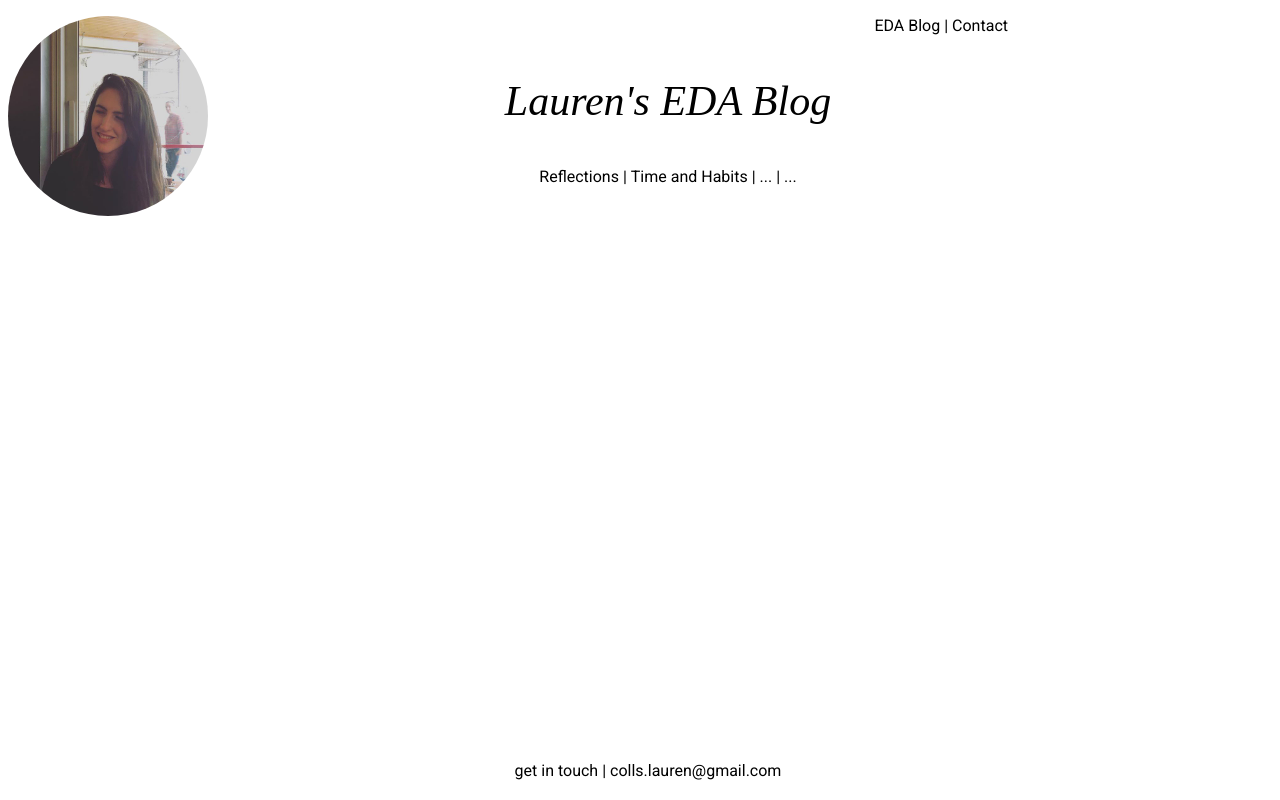
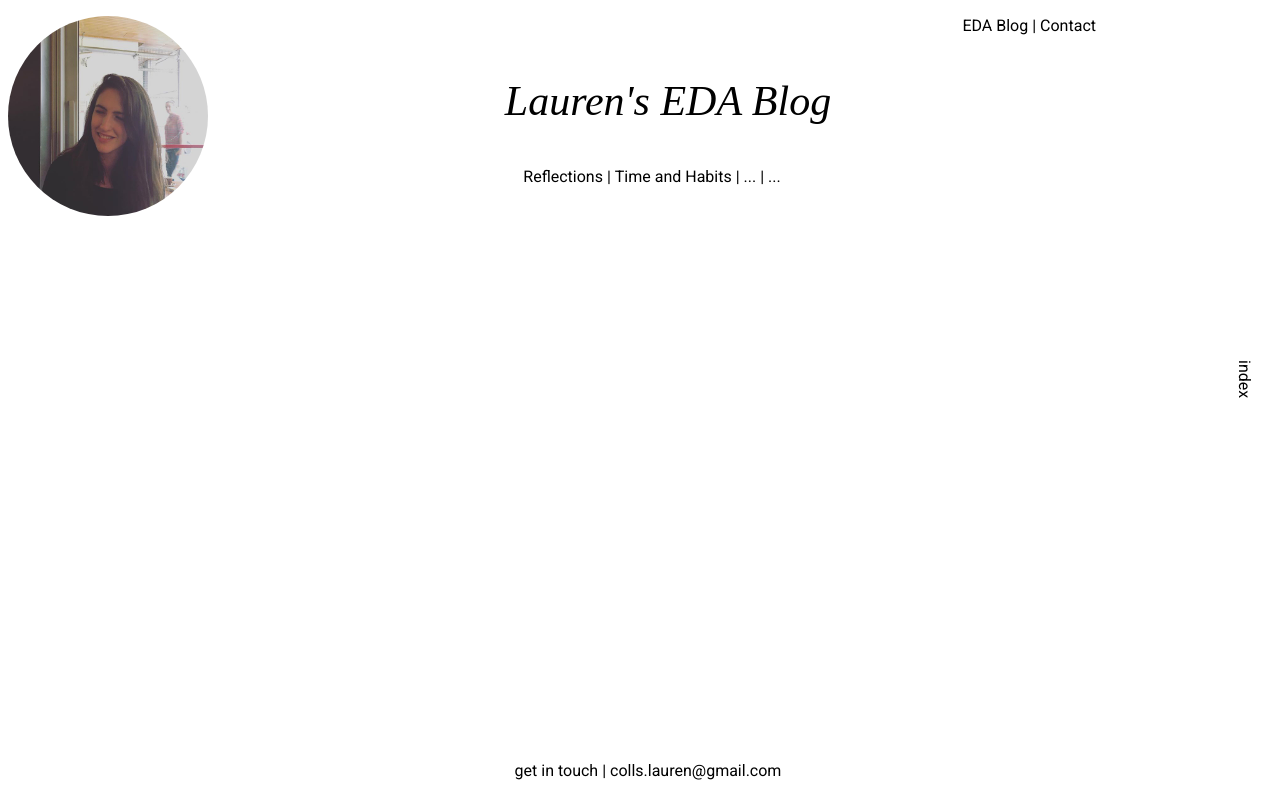
Before and after one commit to Lau-Ren/Lau-Ren.github.io, a plain HTML site: page index.html in a window 1280 px wide. Drawn offline with Linux system fonts and the light colour scheme.

Commit message:
add site index  link

```diff
--- a/index.html
+++ b/index.html
@@ -12,18 +12,18 @@
 		 <div class="logo">
 		 	<img class="lauren" src="imgs/me.jpg">
 		 </div>
+
 		  <nav>
 		 	<ul>
 
 		 		<li><a href="index.html">EDA Blog</a><span> | </span></li>
 		 		<li><a href="#">Contact</a><!-- <span> | </span> --></li>
+		 	</ul>
+		  </nav>
 
-
-
-
-		 	</ul>
-
-		 </nav>
+		<div class="siteIndex">
+			<p><a href="">index</a></p>
+		</div>
 	 </header>
 
 	<div class="blogHeading">
--- a/style/main.css
+++ b/style/main.css
@@ -12,12 +12,15 @@ html, body, p , ul, i, a {
 
 
 nav {
-width: 75%;
-
-text-align: right;
+	width: 70%;
+	margin-left: auto;
+	margin-right: auto;
+	text-align: right;
 
 }
-
+nav ul {
+padding: 0px;
+}
 nav ul li {
 
 	display: inline-block;
@@ -26,7 +29,7 @@ nav ul li {
 
 .logo {
 	float: left;
-	width: 25%;
+	width: 20%;
 	max-width: 200px;
 }
 .lauren{
@@ -34,6 +37,19 @@ nav ul li {
 	width: 100%;
 	border-radius: 300px;
 
+}
+
+
+.siteIndex {
+    transform: rotate(90deg);
+    translate(-50%,0);
+    display: block;
+    bottom: 50%;
+    height: 2.5rem;
+        position: absolute;
+    right: 0;
+    width: 2.5rem;
+    line-height: 2.5rem;
 }
 .blogHeading {
 	display: block;
@@ -58,7 +74,7 @@ nav ul li {
 	display: block;
 	margin-left: auto;
 	margin-right: auto;
-	width: 75%;
+	width: 70%;
 
 }
 
```
